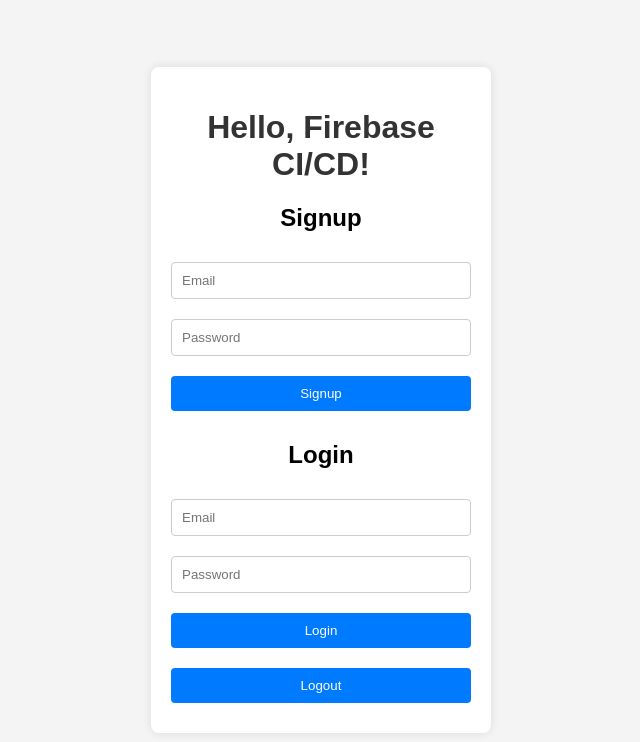
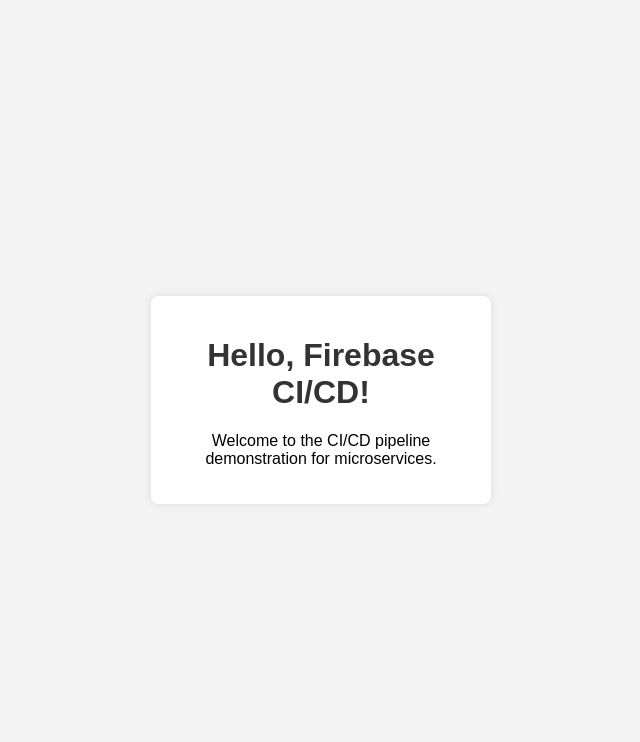
Before and after one commit to Codewitzz/firebase-ci-cd, a plain HTML site: page index.html in a window 1280 px wide. Shown: the whole page, without its empty margins (319-959 px from the left). Drawn offline with Linux system fonts and the light colour scheme.

Commit message:
auth_done

```diff
--- a/auth/auth.js
+++ b/auth/auth.js
@@ -1,47 +1 @@
-import { auth } from '../firebaseConfig.js';
-
-// ✅ Signup function
-function signup() {
-    const email = document.getElementById("signup-email").value;
-    const password = document.getElementById("signup-password").value;
-
-    auth.createUserWithEmailAndPassword(email, password)
-        .then((userCredential) => {
-            alert("Signup Successful!");
-            console.log("User:", userCredential.user);
-        })
-        .catch((error) => {
-            alert(error.message);
-            console.error("Signup Error:", error);
-        });
-}
-
-// ✅ Login function
-function login() {
-    const email = document.getElementById("login-email").value;
-    const password = document.getElementById("login-password").value;
-
-    auth.signInWithEmailAndPassword(email, password)
-        .then((userCredential) => {
-            alert("Login Successful!");
-            console.log("User:", userCredential.user);
-        })
-        .catch((error) => {
-            alert(error.message);
-            console.error("Login Error:", error);
-        });
-}
-
-// ✅ Logout function
-function logout() {
-    auth.signOut()
-        .then(() => {
-            alert("Logged Out!");
-        })
-        .catch((error) => {
-            alert(error.message);
-            console.error("Logout Error:", error);
-        });
-}
-
-export { signup, login, logout };
+// This file has been removed as it is no longer needed.
--- a/firebaseConfig.js
+++ b/firebaseConfig.js
@@ -1,19 +1 @@
-import { initializeApp } from "https://www.gstatic.com/firebasejs/10.7.1/firebase-app.js";
-import { getAuth } from "https://www.gstatic.com/firebasejs/10.7.1/firebase-auth.js";
-
-// ✅ Firebase configuration
-const firebaseConfig = {
-    apiKey: "AIzaSyAd23FnUa4LEMOIrl07QcsLW0QoQtCfaCI",
-    authDomain: "fir-ci-cd-77421.firebaseapp.com",
-    projectId: "fir-ci-cd-77421",
-    storageBucket: "fir-ci-cd-77421.firebasestorage.app",
-    messagingSenderId: "968284501294",
-    appId: "1:968284501294:web:c23a18a82621c49bf636bf",
-    measurementId: "G-PD47FZ1E6E"
-};
-
-// ✅ Initialize Firebase
-const app = initializeApp(firebaseConfig);
-const auth = getAuth(app);
-
-export { auth };
+// This file has been removed as it is no longer needed.
--- a/index.html
+++ b/index.html
@@ -27,58 +27,14 @@
         h1 {
             color: #333;
         }
-        input {
-            width: calc(100% - 22px);
-            padding: 10px;
-            margin: 10px 0;
-            border: 1px solid #ccc;
-            border-radius: 4px;
-        }
-        button {
-            width: 100%;
-            padding: 10px;
-            margin: 10px 0;
-            border: none;
-            border-radius: 4px;
-            background-color: #007bff;
-            color: #fff;
-            cursor: pointer;
-        }
-        button:hover {
-            background-color: #0056b3;
-        }
     </style>
 </head>
 
 <body>
     <div class="container">
         <h1>Hello, Firebase CI/CD!</h1>
-
-        <h2>Signup</h2>
-        <input type="email" id="signup-email" placeholder="Email">
-        <input type="password" id="signup-password" placeholder="Password">
-        <button onclick="signup()">Signup</button>
-
-        <h2>Login</h2>
-        <input type="email" id="login-email" placeholder="Email">
-        <input type="password" id="login-password" placeholder="Password">
-        <button onclick="login()">Login</button>
-        <button onclick="logout()">Logout</button>
+        <p>Welcome to the CI/CD pipeline demonstration for microservices.</p>
     </div>
-
-    <!-- Firebase SDK -->
-    <script type="module" src="https://www.gstatic.com/firebasejs/10.7.1/firebase-app.js"></script>
-    <script type="module" src="https://www.gstatic.com/firebasejs/10.7.1/firebase-auth.js"></script>
-
-    <!-- Firebase Config & Auth Logic -->
-    <script type="module" src="./firebaseConfig.js"></script>
-    <script type="module">
-        import { signup, login, logout } from './auth/auth.js';
-
-        window.signup = signup;
-        window.login = login;
-        window.logout = logout;
-    </script>
 </body>
 
 </html>
```
